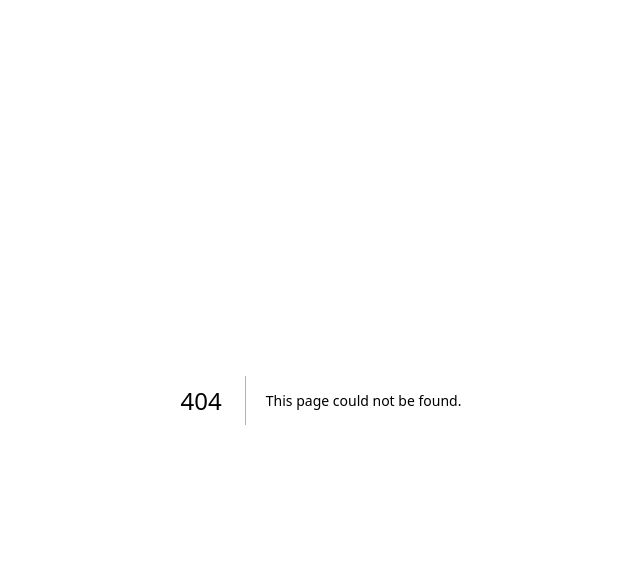
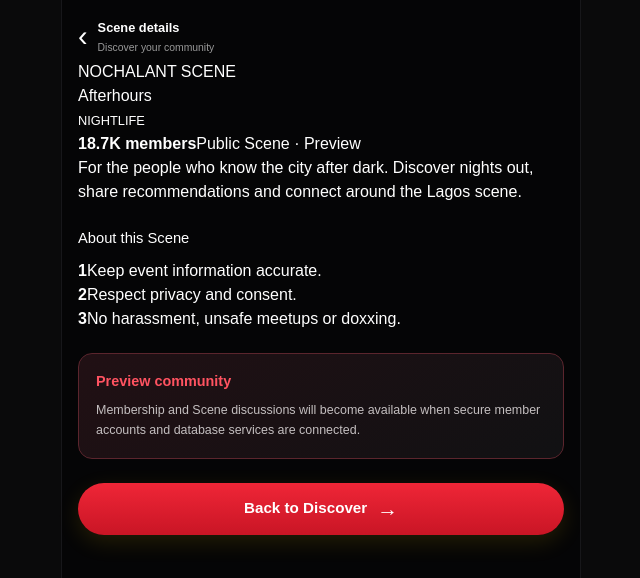
Before and after one commit to mrceogodwin/Nochalant, a Next.js app: page /discover/scenes/afterhours in a window 1280 px wide. Before the commit this address had no page. Shown: the top 578 px of the page, without its empty margins (319-959 px from the left). Built offline with nearby package versions, Linux system fonts and the light colour scheme.

Commit message:
Add Scene detail preview route

```diff
--- /dev/null
+++ b/src/app/discover/scenes/[slug]/page.tsx
@@ -0,0 +1,24 @@
+import Link from "next/link";
+
+const directory: Record<string,{name:string;category:string;members:string;description:string;rules:string[];tone:string}> = {
+  "alte-society":{name:"Alté Society",category:"MUSIC & CULTURE",members:"23.4K members",description:"A home for alternative culture, independent music, fashion and creative expression. Share discoveries, meet collaborators and shape the next wave.",rules:["Respect every member and creative voice.","Credit artists and creators when sharing their work.","Keep conversations relevant and welcoming."],tone:"violet"},
+  "afterhours":{name:"Afterhours",category:"NIGHTLIFE",members:"18.7K members",description:"For the people who know the city after dark. Discover nights out, share recommendations and connect around the Lagos scene.",rules:["Keep event information accurate.","Respect privacy and consent.","No harassment, unsafe meetups or doxxing."],tone:"pink"},
+  "sound-district":{name:"Sound District",category:"MUSIC",members:"12.1K members",description:"A community for new music, underground drops, producers and artist conversations.",rules:["Give constructive feedback.","Only share music you have permission to post.","Support emerging artists."],tone:"silver"},
+  "the-drip-room":{name:"The Drip Room",category:"FASHION",members:"16.9K members",description:"Outfits, sneakers, personal style and fashion battles. Bring your perspective and celebrate originality.",rules:["Critique the fit, never attack the person.","Credit photographers and designers.","Keep it inclusive."],tone:"orange"}
+};
+
+export default async function SceneDetail({params}:{params:Promise<{slug:string}>}) {
+  const {slug}=await params;
+  const scene=directory[slug];
+  if(!scene) return <main className="feed-shell"><Link href="/discover" className="back-link">‹ Back to Discover</Link><h1>Scene not found</h1><p className="supporting">This preview Scene may have moved.</p></main>;
+  return <main className="feed-shell">
+    <header className="chat-header"><Link href="/discover">‹</Link><div><strong>Scene details</strong><small>Discover your community</small></div></header>
+    <section className={"scene-detail-art "+scene.tone}><span>NOCHALANT SCENE</span><h1>{scene.name}</h1><small>{scene.category}</small></section>
+    <div className="scene-detail-meta"><strong>{scene.members}</strong><span>Public Scene · Preview</span></div>
+    <p className="scene-detail-description">{scene.description}</p>
+    <div className="queue-heading"><h2>About this Scene</h2></div>
+    <div className="scene-rules">{scene.rules.map((rule,i)=><p key={rule}><b>{i+1}</b>{rule}</p>)}</div>
+    <div className="owner-notice"><strong>Preview community</strong><p>Membership and Scene discussions will become available when secure member accounts and database services are connected.</p></div>
+    <Link href="/discover" className="yellow-cta link-cta">Back to Discover <span>→</span></Link>
+  </main>;
+}
```
